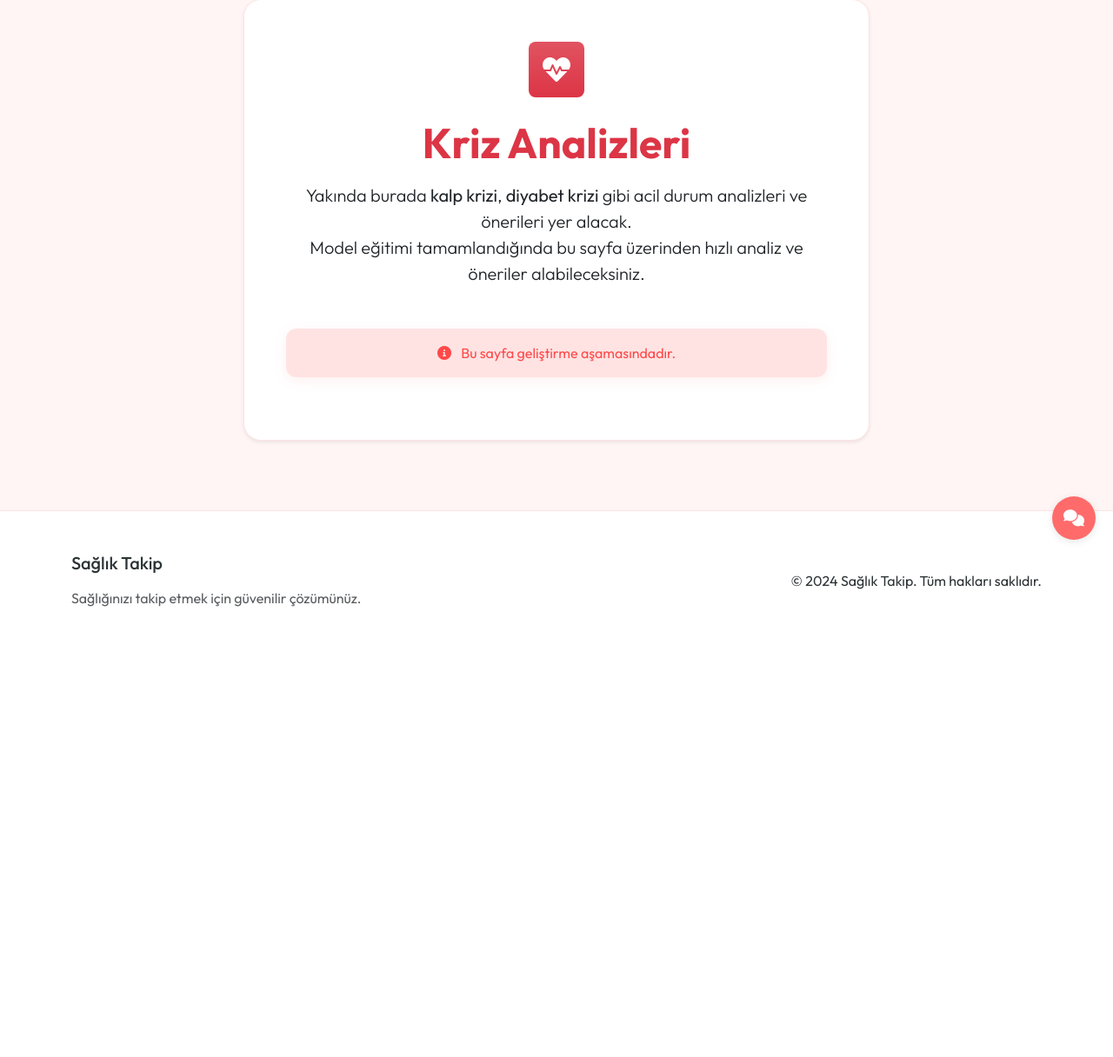
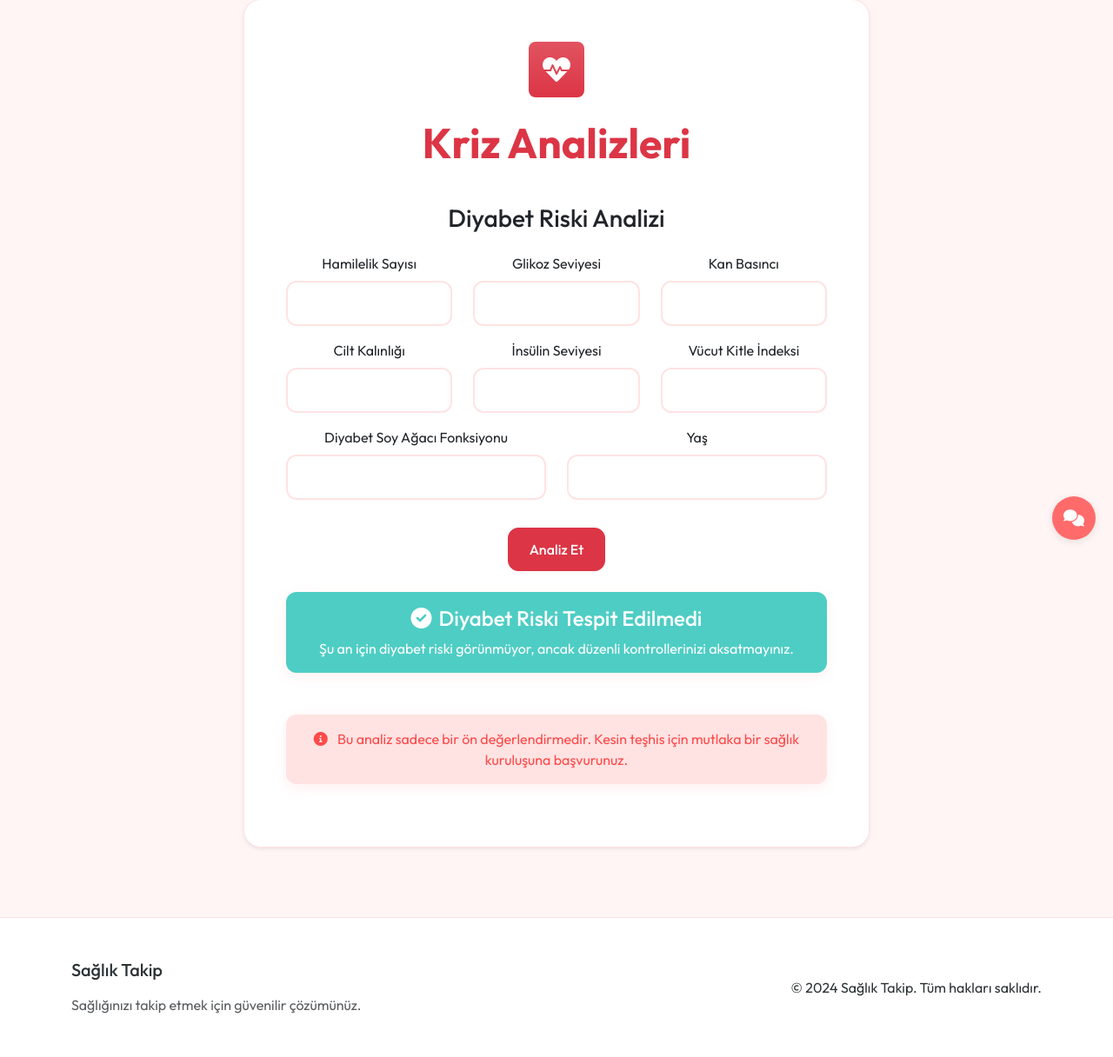
Before and after one commit to brkyozclkl/sa-l-k-uygulamas-, a Flask app: page /kriz-analizleri in a window 1280 px wide. Shown: the part 159-1375 px from the top of the page at 87% size. Before the commit the page ends 857 px from the top, so only its background shows below. Run offline with Flask 3, Linux system fonts and the light colour scheme.

Commit message:
Diyabet analizi eklendi.

```diff
--- a/health_app/app.py
+++ b/health_app/app.py
@@ -12,6 +12,7 @@ import pandas as pd
 import json
 import sqlite3
 from sqlalchemy import text
+import pickle
 
 # Load environment variables
 load_dotenv()
@@ -825,9 +826,32 @@ def blood_test_detail(test_id):
         return redirect(url_for('dashboard'))
     return render_template('main/blood_test_detail.html', test_result=test_result)
 
-@app.route('/kriz-analizleri')
+@app.route('/kriz-analizleri', methods=['GET', 'POST'])
 def kriz_analizleri():
-    return render_template('kriz_analizleri.html')
+    prediction = None
+    if request.method == 'POST':
+        try:
+            # Get form data
+            pregnancies = float(request.form.get('pregnancies'))
+            glucose = float(request.form.get('glucose'))
+            blood_pressure = float(request.form.get('blood_pressure'))
+            skin_thickness = float(request.form.get('skin_thickness'))
+            insulin = float(request.form.get('insulin'))
+            bmi = float(request.form.get('bmi'))
+            diabetes_pedigree = float(request.form.get('diabetes_pedigree'))
+            age = float(request.form.get('age'))
+
+            # Load the model
+            diabetes_model = pickle.load(open('saved_models/diabetes_model.sav', 'rb'))
+
+            # Make prediction
+            prediction = diabetes_model.predict([[pregnancies, glucose, blood_pressure, skin_thickness, insulin, bmi, diabetes_pedigree, age]])[0]
+
+        except Exception as e:
+            flash(f'Bir hata oluştu: {str(e)}', 'error')
+            return redirect(url_for('kriz_analizleri'))
+
+    return render_template('kriz_analizleri.html', prediction=prediction)
 
 @app.route('/search-food', methods=['GET'])
 @login_required
--- a/health_app/templates/kriz_analizleri.html
+++ b/health_app/templates/kriz_analizleri.html
@@ -12,10 +12,78 @@
                         <i class="fas fa-heartbeat"></i>
                     </div>
                     <h1 class="display-5 fw-bold mb-3 text-danger">Kriz Analizleri</h1>
-                    <p class="lead mb-4">Yakında burada <b>kalp krizi</b>, <b>diyabet krizi</b> gibi acil durum analizleri ve önerileri yer alacak.<br>Model eğitimi tamamlandığında bu sayfa üzerinden hızlı analiz ve öneriler alabileceksiniz.</p>
+
+                    <!-- Diabetes Prediction Form -->
+                    <div class="mt-4">
+                        <h3 class="mb-4">Diyabet Riski Analizi</h3>
+                        <form method="POST" action="{{ url_for('kriz_analizleri') }}">
+                            <div class="row">
+                                <div class="col-md-4 mb-3">
+                                    <label for="pregnancies" class="form-label">Hamilelik Sayısı</label>
+                                    <input type="number" class="form-control" id="pregnancies" name="pregnancies" required>
+                                </div>
+                                <div class="col-md-4 mb-3">
+                                    <label for="glucose" class="form-label">Glikoz Seviyesi</label>
+                                    <input type="number" class="form-control" id="glucose" name="glucose" required>
+                                </div>
+                                <div class="col-md-4 mb-3">
+                                    <label for="blood_pressure" class="form-label">Kan Basıncı</label>
+                                    <input type="number" class="form-control" id="blood_pressure" name="blood_pressure" required>
+                                </div>
+                            </div>
+                            <div class="row">
+                                <div class="col-md-4 mb-3">
+                                    <label for="skin_thickness" class="form-label">Cilt Kalınlığı</label>
+                                    <input type="number" class="form-control" id="skin_thickness" name="skin_thickness" required>
+                                </div>
+                                <div class="col-md-4 mb-3">
+                                    <label for="insulin" class="form-label">İnsülin Seviyesi</label>
+                                    <input type="number" class="form-control" id="insulin" name="insulin" required>
+                                </div>
+                                <div class="col-md-4 mb-3">
+                                    <label for="bmi" class="form-label">Vücut Kitle İndeksi</label>
+                                    <input type="number" class="form-control" id="bmi" name="bmi" step="0.1" required>
+                                </div>
+                            </div>
+                            <div class="row">
+                                <div class="col-md-6 mb-3">
+                                    <label for="diabetes_pedigree" class="form-label">Diyabet Soy Ağacı Fonksiyonu</label>
+                                    <input type="number" class="form-control" id="diabetes_pedigree" name="diabetes_pedigree" step="0.001" required>
+                                </div>
+                                <div class="col-md-6 mb-3">
+                                    <label for="age" class="form-label">Yaş</label>
+                                    <input type="number" class="form-control" id="age" name="age" required>
+                                </div>
+                            </div>
+                            <button type="submit" class="btn btn-danger mt-3">Analiz Et</button>
+                        </form>
+                    </div>
+
+                    <!-- Results Section -->
+                    {% if prediction is defined %}
+                    <div class="mt-4">
+                        <div class="alert {% if prediction == 1 %}alert-danger{% else %}alert-success{% endif %}">
+                            <h4 class="alert-heading">
+                                {% if prediction == 1 %}
+                                <i class="fas fa-exclamation-triangle me-2"></i>Diyabet Riski Tespit Edildi
+                                {% else %}
+                                <i class="fas fa-check-circle me-2"></i>Diyabet Riski Tespit Edilmedi
+                                {% endif %}
+                            </h4>
+                            <p class="mb-0">
+                                {% if prediction == 1 %}
+                                Lütfen en kısa sürede bir sağlık kuruluşuna başvurunuz.
+                                {% else %}
+                                Şu an için diyabet riski görünmüyor, ancak düzenli kontrollerinizi aksatmayınız.
+                                {% endif %}
+                            </p>
+                        </div>
+                    </div>
+                    {% endif %}
+
                     <div class="alert alert-info mt-4">
                         <i class="fas fa-info-circle me-2"></i>
-                        Bu sayfa geliştirme aşamasındadır.
+                        Bu analiz sadece bir ön değerlendirmedir. Kesin teşhis için mutlaka bir sağlık kuruluşuna başvurunuz.
                     </div>
                 </div>
             </div>
```
Also changed, not shown: health_app/instance/health_app.db, 2 other files.
